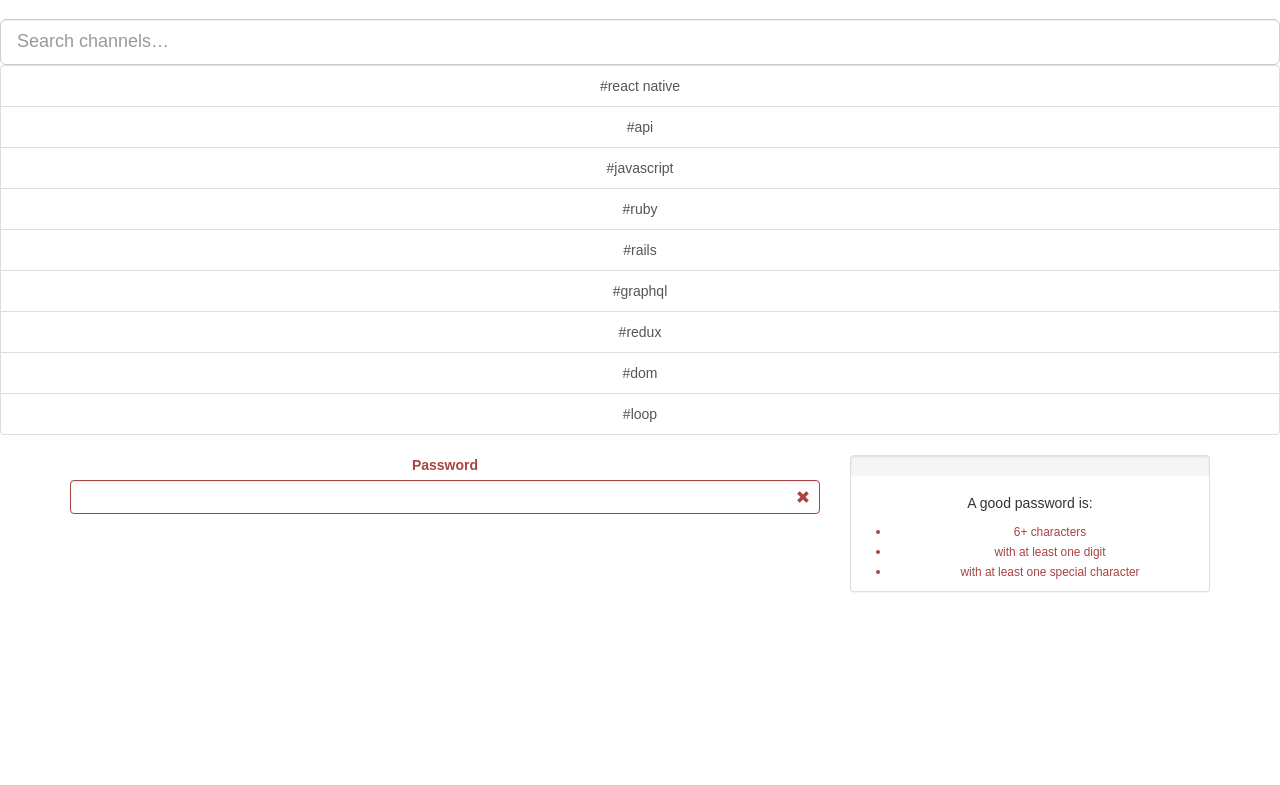
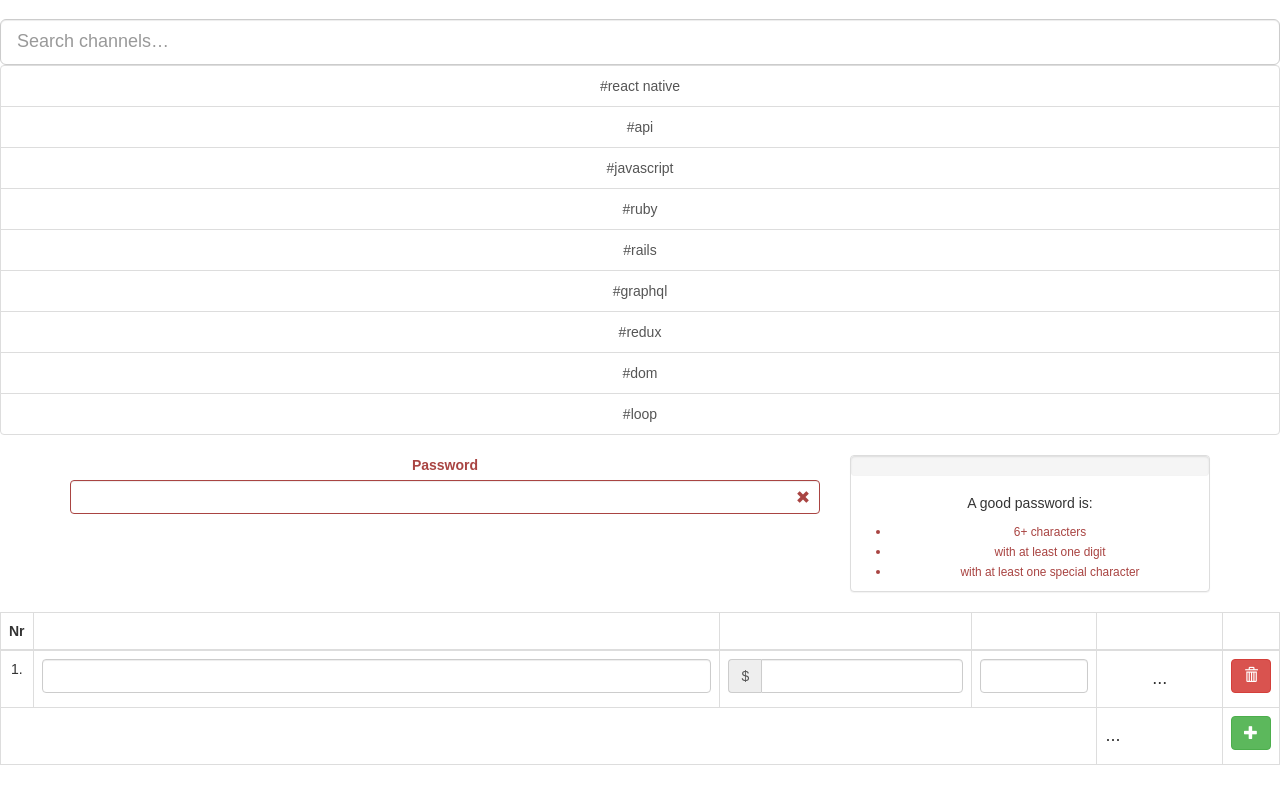
Before and after one commit to coding102/ReactComponents, a React (Create React App) app: page / in a window 1280 px wide. Shown: the part 488-1273 px from the top of the page. Before the commit the page ends 1100 px from the top, so only its background shows below. Built offline with nearby package versions, Linux system fonts and the light colour scheme.

Commit message:
invoice frame

```diff
--- a/src/App.js
+++ b/src/App.js
@@ -4,6 +4,78 @@ import './App.css';
 var clone = require('clone');
 var classNames = require('classnames');
 
+
+
+// dynamic invoice
+class InvoiceLineItems extends React.Component {
+  tableHeader() {
+    return (
+      <thead>
+        <tr>
+          <th width="1%">Nr</th>
+          <th width="55%"></th>
+          <th width="20%"></th>
+          <th width="10%"></th>
+          <th width="10%"></th>
+          <th width="4%"></th>
+        </tr>
+      </thead>
+    );
+  }
+  tableFooter() {
+    return(
+      <tfoot>
+        <tr>
+          <td colSpan="4"></td>
+          <th><h4>...</h4></th>
+          <td>
+            <button className="btn btn-success">
+              <span className="glyphicon glyphicon-plus"></span>
+            </button>
+          </td>
+        </tr>
+      </tfoot>
+    );
+  }
+  render() {
+    return (
+      <table className="table table-bordered table-hover">
+        {this.tableHeader()}
+        <tbody>
+          <LineItem />
+        </tbody>
+        {this.tableFooter()}
+      </table>
+    );
+  }
+}
+class LineItem extends React.Component {
+  render() {
+    return (
+      <tr>
+        <td>1.</td>
+        <td>
+          <input name="title" className="form-control" />
+        </td>
+        <td>
+          <div className="input-group">
+            <div className="input-group-addon">$</div>
+            <input name="price" className="form-control" />
+          </div>
+        </td>
+        <td>
+          <input name="amount" className="form-control" />
+        </td>
+        <td><h4>...</h4></td>
+        <td>
+          <button className="btn btn-danger">
+            <span className="glyphicon glyphicon-trash"></span>
+          </button>
+        </td>
+      </tr>
+    );
+  }
+}
 
 
 // Password Strength
@@ -655,6 +727,8 @@ class App extends Component {
 
         <PasswordInput />
 
+        <InvoiceLineItems />
+
       </div>
     );
   }
```
